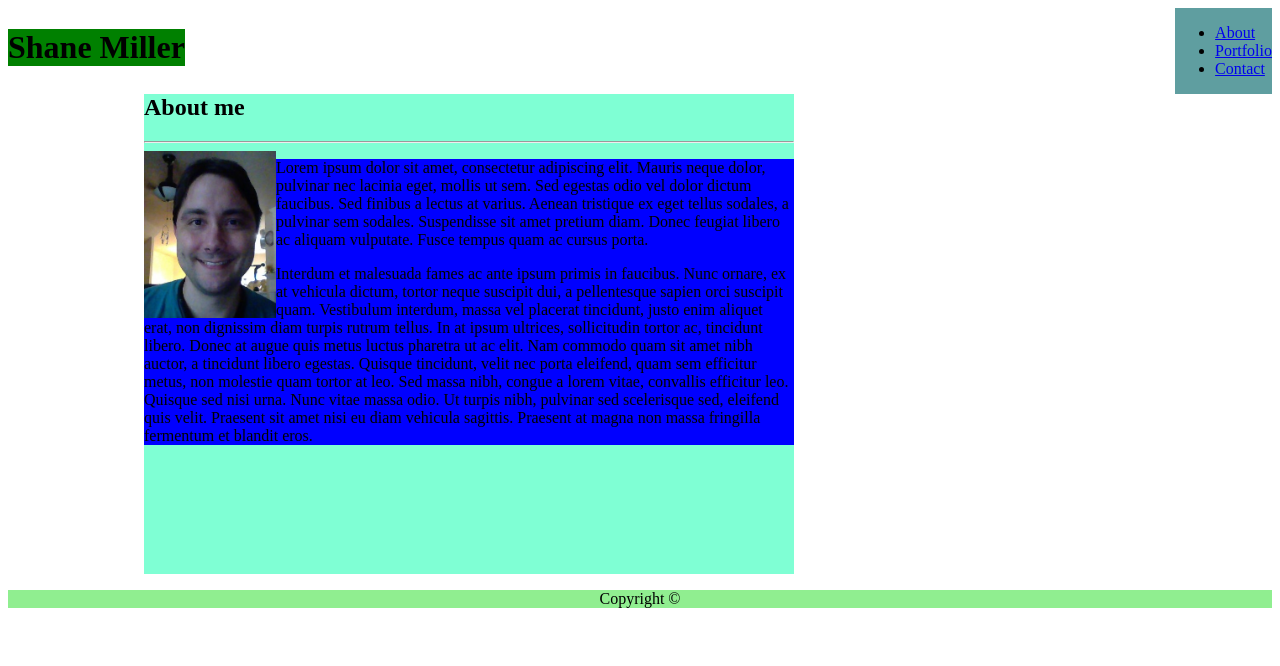
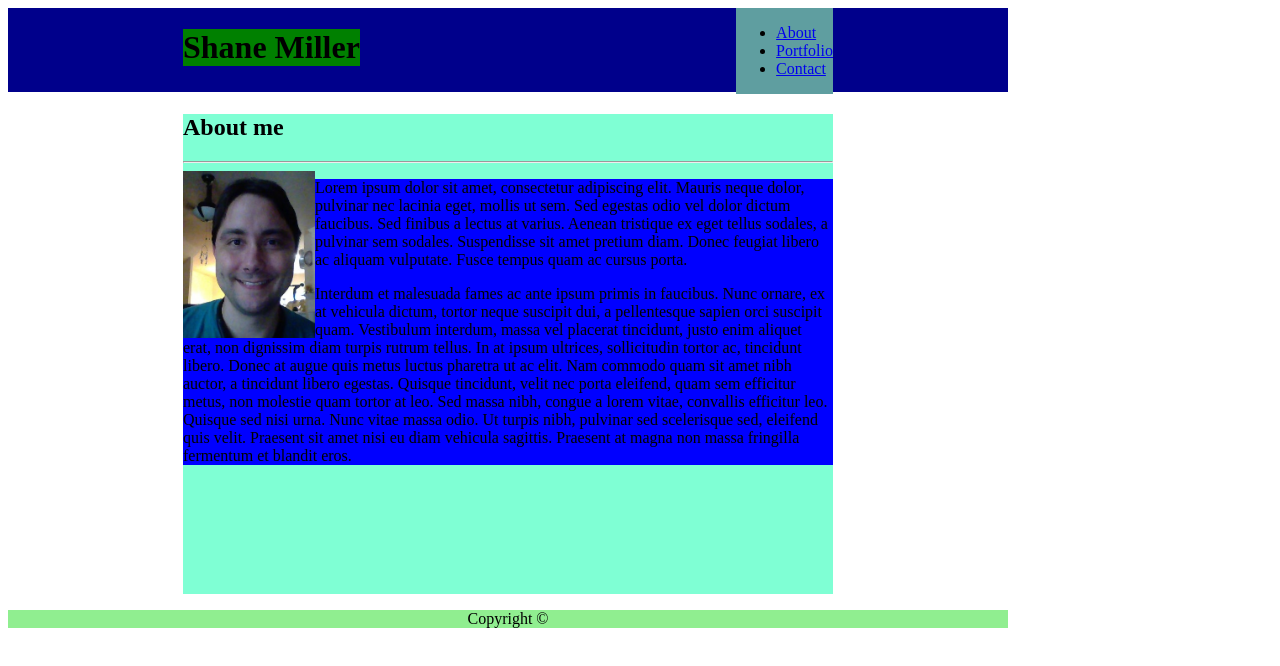
Before and after one commit to SageDragon/Basic-Portfolio, a plain HTML site: page index.html in a window 1280 px wide. Drawn offline with Linux system fonts and the light colour scheme.

Commit message:
blocked main page body and spaced out nav bar

```diff
--- a/assets/css/style.css
+++ b/assets/css/style.css
@@ -1,11 +1,24 @@
+
+body {
+    width: 1000px
+}
+
+header {
+	height: 84px;
+	background-color: darkblue;
+    border-bottom: 2px solid white;
+}
+
 h1{
     background-color: green;
+    margin-left: 175px;
     float: left;
 }
 
 nav {
     background-color: cadetblue;
     float: right;
+    margin-right: 175px
 }
 
 #mypic {
@@ -19,7 +32,7 @@ nav {
     background-color: aquamarine;
     width: 650px;
     height: 480px;
-    margin-left: 136px;
+    margin-left: 175px;
     clear: both;
 }
 
```
